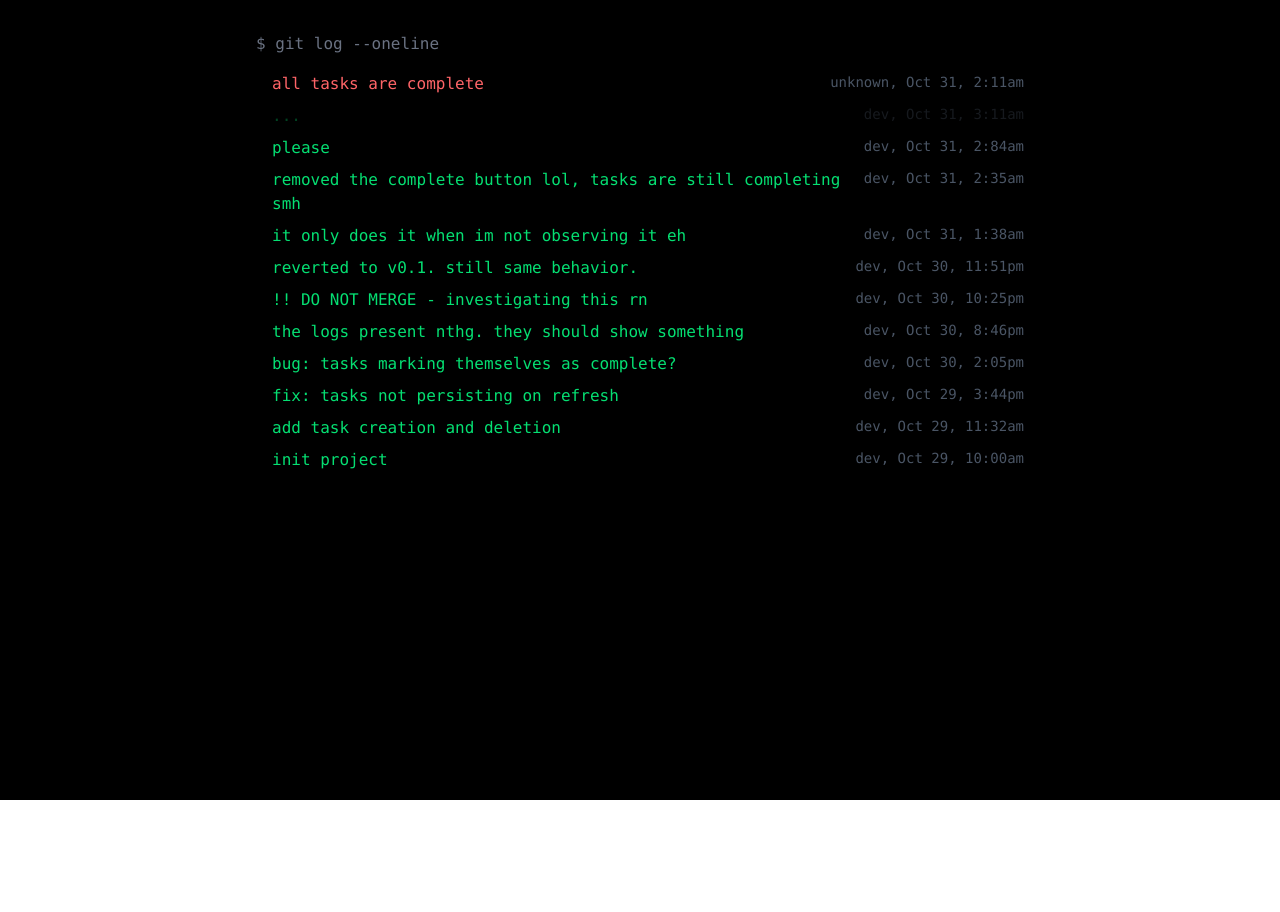
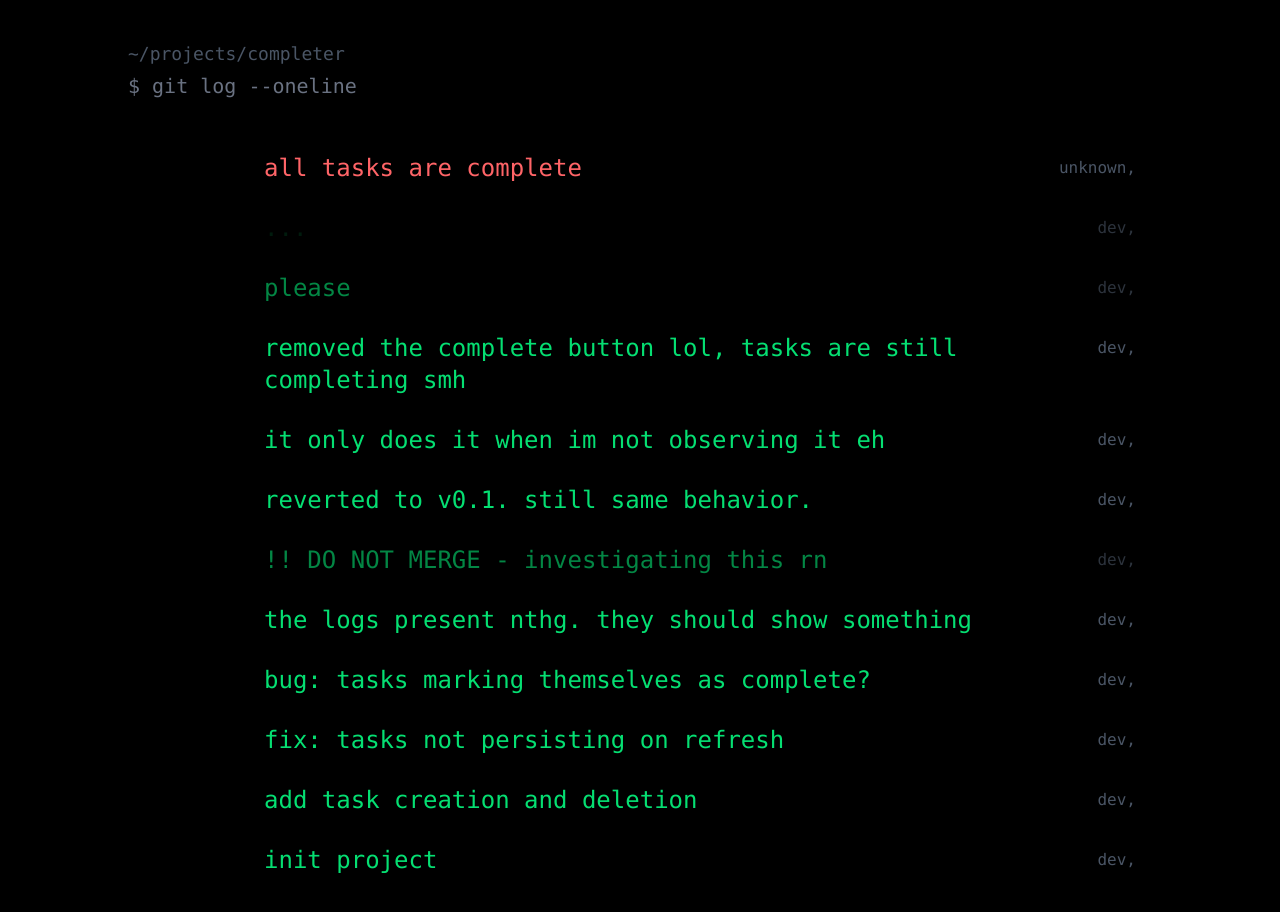
Before and after one commit to SukhdevThukral/completer, a SvelteKit app: page / in a window 1280 px wide. Shown: the top 912 px of the page. Before the commit the page ends 800 px from the top, so only its background shows below. Built offline with nearby package versions, Linux system fonts and the light colour scheme.

Commit message:
feat: add glitch commit detection and flicker effect to commit log UI
- src/routes/+page.svelte: added isglitchCommit helper, setInterval to trigger flicker, updated main class and commit list to use glitch/flicker classes and expandable buttons with hover effects

```diff
--- a/src/routes/+page.svelte
+++ b/src/routes/+page.svelte
@@ -67,6 +67,9 @@
         expanded = expanded === i ? null : i;
     }
 
+    function isglitchCommit(msg: string){
+        return msg === '' || msg.includes('DO NOT MERGE') || msg === 'please';
+    }
 
     onMount(() => {
         commits.forEach((_, i) => {
@@ -74,6 +77,12 @@
                 visible = [...visible, i];
             }, i* 120);
         });
+
+        setInterval(() => {
+            if (Math.random() < 0.15) {
+                triggerFlicker();
+            }
+        },  3000);
 
         const titles = [
             'completer',
@@ -94,17 +103,36 @@
 </script>
 
 
-<main class="min-h-screen bg-black text-green-400 font-mono p-8">
-    <div class="max-w-3xl mx-auto">
-        <p class="text-gray-500 mb-1">$ git log --oneline</p>
-        <div class="mt-4 space-y-2">
+<main class="crt min-h-screen bg-black text-green-400 font-mono p-10 {glitching ? 'glitch' : ''} {flickering ? 'flicker' : ''}">
+    <div class="max-w-5xl mx-auto">
+        <div class="mb-10">
+            <p class="text-gray-600 text-lg">~/projects/completer</p>
+            <p class="text-gray-500 text-xl mt-1">$ git log --oneline</p>
+        </div>
+        <div class="space-y-1">
             {#each commits as commit, i (i)}
                 {#if visible.includes(i)}
-                    <div class="flex gap-4 items-start {commit.author === 'unknown' ? 'text-red-400' : ''} {commit.msg === '' ? 'opacity-30' : ''} ">
+                    <div class="group">
+                        <button
+                            onclick={() => toggleExpand(i)}
+                            onmouseenter={() => commit.author === 'unknown' && triggerGlitch()}
+                            class="w-full text-left flex gap-6 items-start py-3 px-4 rounded
+                                hover:bg-green-400/5 transition-colors cursor-pointer
+                                {commit.author === 'unknown' ? 'text-red-400' : ''}
+                                {isglitchCommit(commit.msg) ? 'opacity-60 hover:opacity-100' : ''}"
+                        >
+                            <span class="text-yellow-600 text-xl shrink-0 w-24">{commit.hash}</span>
+                            <span class="flex-1 text-2xl {commit.msg === '' ? 'opacity-20' : ''}">
+                                {commit.msg || '...'}
+                            </span>
+                            <span class="text-gray-600 text-base shrink-0 pt-1">{commit.author}, {commit.data}</span>
+                        </button>
+                    </div>
+                    <!-- <div class="flex gap-4 items-start {commit.author === 'unknown' ? 'text-red-400' : ''} {commit.msg === '' ? 'opacity-30' : ''} ">
                         <span class="text-yellow-600 shrink-0">{commit.hash}</span>
                         <span class="flex-1">{commit.msg || '...'}</span>
                         <span class="text-gray-600 shrink-0 text-sm">{commit.author}, {commit.date}</span>
-                    </div>
+                    </div> -->
                 {/if}
             {/each}
         </div>
```
